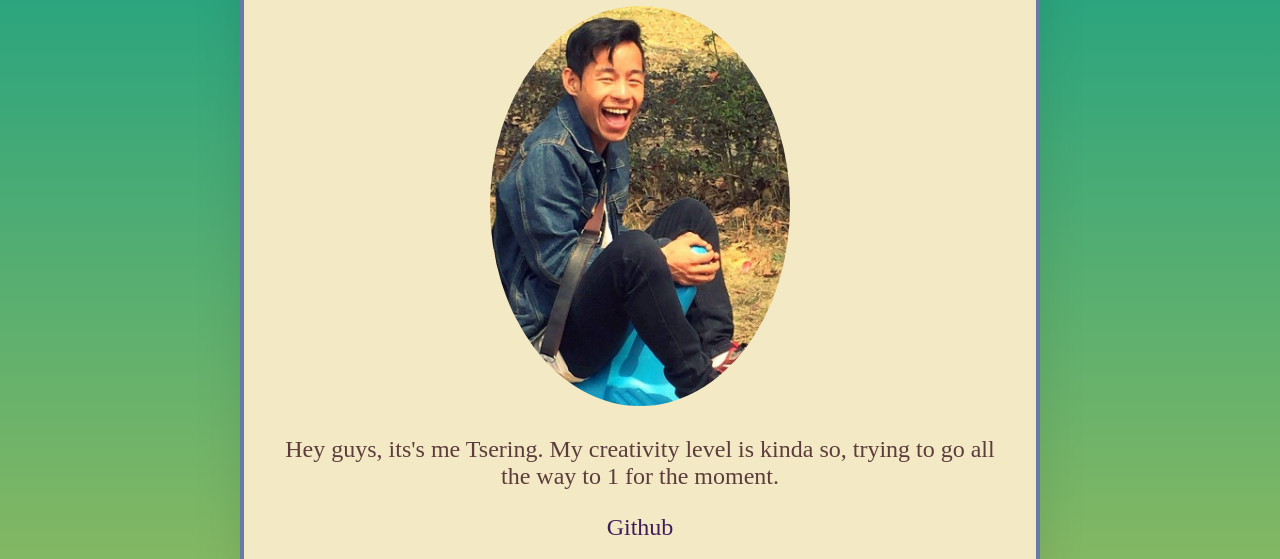
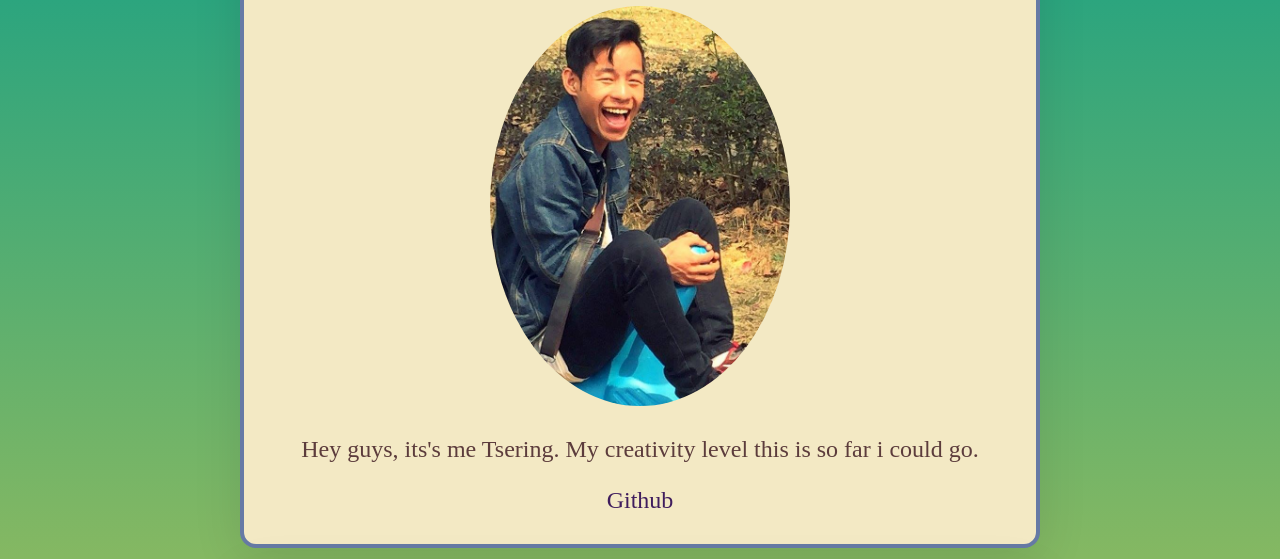
Before and after one commit to Turibhai/profile, a plain HTML site: page index.html in a window 1280 px wide. Shown: the part 139-698 px from the top of the page. Drawn offline with Linux system fonts and the light colour scheme.

Commit message:
make my profile prettier

```diff
--- a/index.html
+++ b/index.html
@@ -14,7 +14,7 @@
       <div class="card">
         <h1>Being Creative</h1>
         <img src="images/tseriing.jpg" alt="Tsering" class="image-circle">
-        <p>Hey guys, its's me Tsering. My creativity level is kinda  so, trying to go all the way to 1 for the moment.</p>
+        <p>Hey guys, its's me Tsering. My creativity level this is so far i could go.</p>
         <a href="https://github.com/Turibhai">Github</a>
       </div>
       <div class="card">
```
